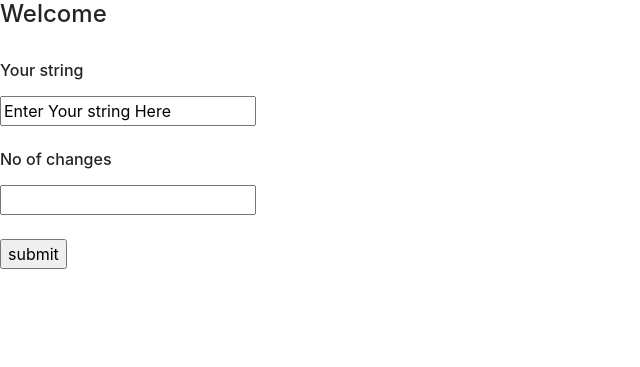
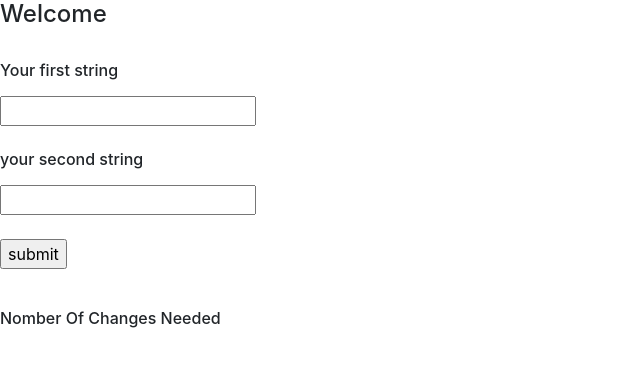
Before and after one commit to midhmanohar/similarities, a Django app: template account/templates/account/login.html in a window 1280 px wide. Shown: the top 367 px of the page, without its empty margins (0-640 px from the left). Run offline with Django 3.2, Linux system fonts and the light colour scheme; the template is opened without the code that fills it, so the values that code supplies are empty; parts of the project's set-up code (start-up, migrations or seed data) failed here and were passed over; some libraries are stand-ins or nearby versions.

Commit message:
Update login.html

```diff
--- a/account/templates/account/login.html
+++ b/account/templates/account/login.html
@@ -9,22 +9,24 @@
     <br>
     <form>
   <div>
-    <label><h6>Your string</h6></label>
+    <label><h6>Your first string</h6></label>
     <div>
-      <input type="text" value="Enter Your string Here">
+      <input type="text">
       <br>
     </div>
   </div>
   <br>
   <div >
-    <label><h6>No of changes</h6></label>
+    <label><h6>your second string</h6></label>
     <div>
-      <input type="number" value="Number of changes">
+      <input type="text">
     </div>
   </div>
   <br>
-  <input type="button" value="submit"
+  <input type="button" value="submit">
   </form>
+  <br>
+  <h6>Nomber Of Changes Needed</h6>
 
   </body>
 </html>
```
